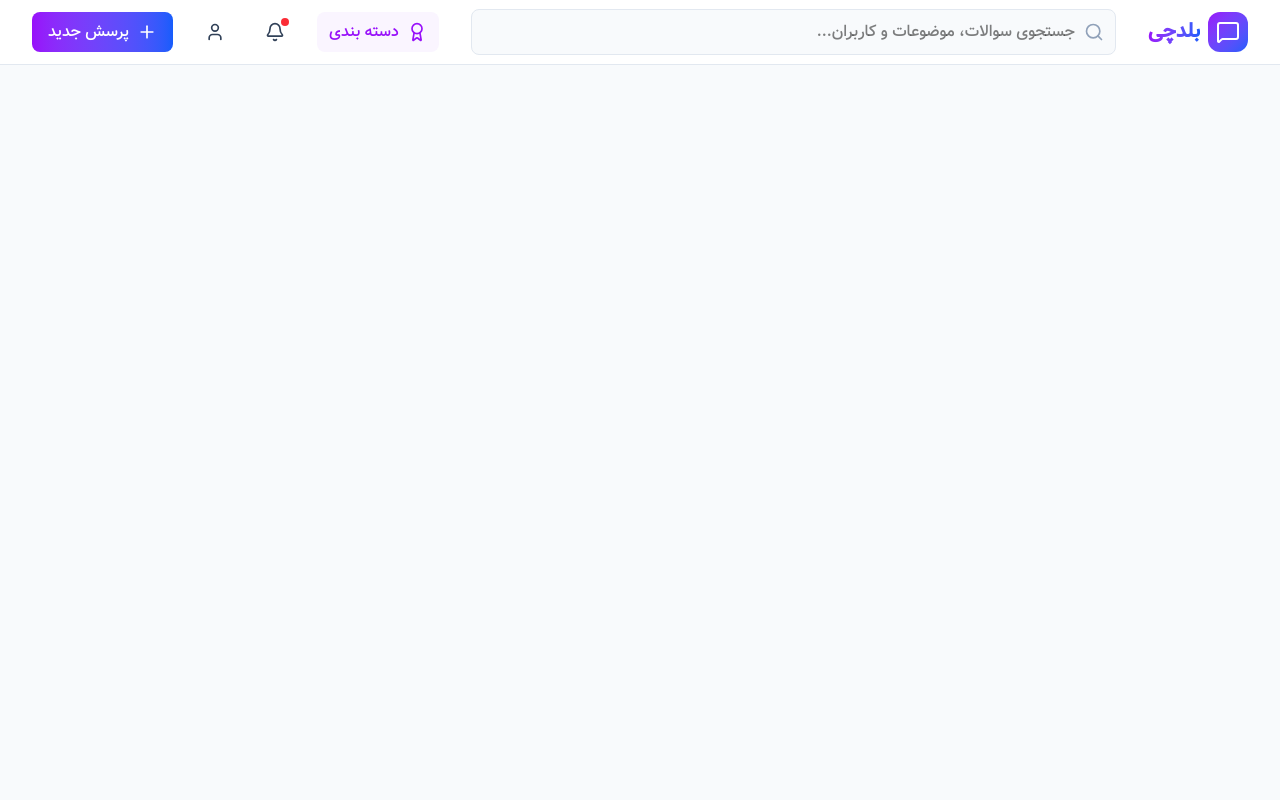
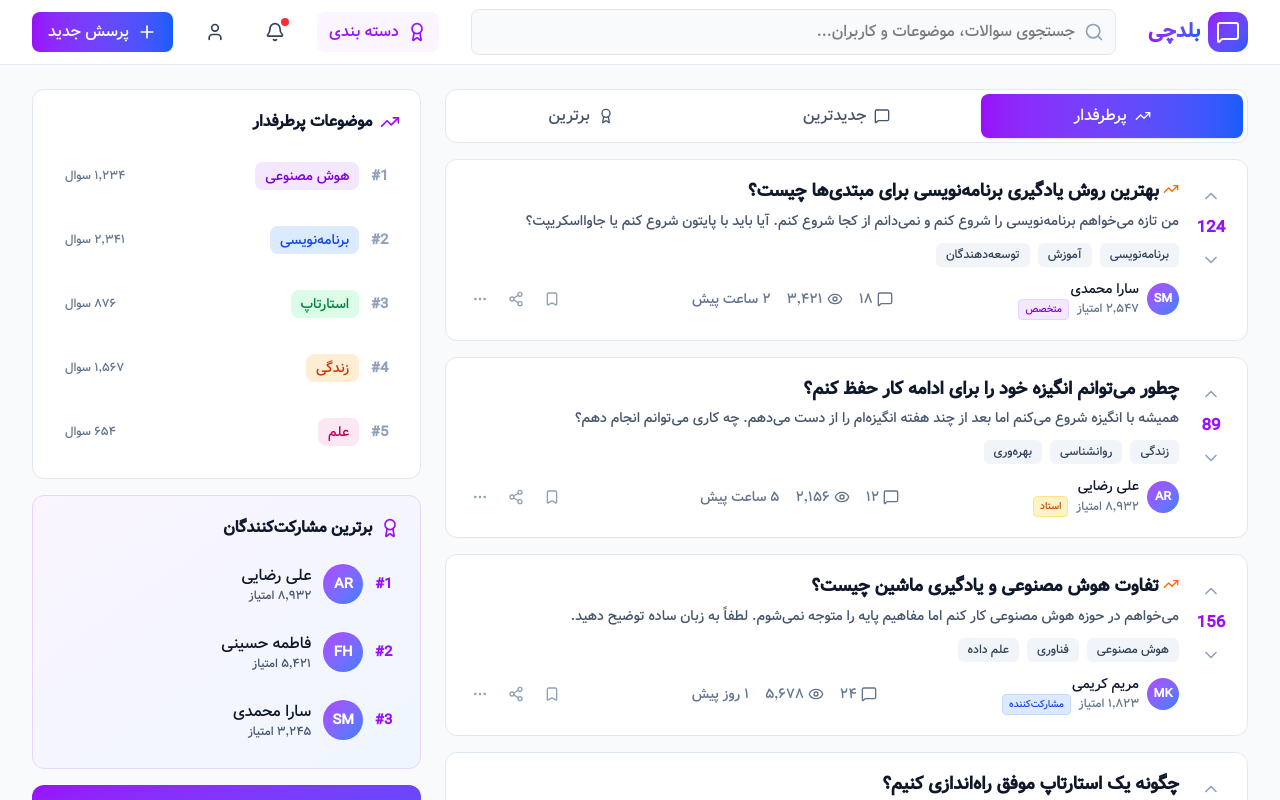
Before and after one commit to arsalannury/Baladchi, a React (Vite) app: page / in a window 1280 px wide. Shown: the top 800 px of the page. Built offline with nearby package versions, Linux system fonts and the light colour scheme.

Commit message:
- Clean Home page and create some components to reduce code repeat

```diff
--- a/src/pages/Home.tsx
+++ b/src/pages/Home.tsx
@@ -1,27 +1,250 @@
-// import Banner from "../shared/components/ui/Banner";
-import Header from "../shared/components/ui/Header";
+import { Link } from "react-router";
+import { TrendingUp, Award, MessageSquare } from "lucide-react";
+import PostCard from "../shared/components/ui/PostCard";
+import Tab from "../shared/components/common/Tab";
+import { useState } from "react";
+import TrendingTopics from "../shared/components/ui/TrendingTopics";
+import BestContributers from "../shared/components/ui/BestContributers";
 
-const Home = () => {
-  // const [state, dispatchAction, isPending] = useActionState(login, null);
+interface Question {
+  id: string;
+  title: string;
+  content: string;
+  author: {
+    username: string;
+    name: string;
+    avatar: string;
+    reputation: number;
+    badge: string;
+  };
+  topics: string[];
+  votes: number;
+  answers: number;
+  views: number;
+  timestamp: string;
+  trending?: boolean;
+}
 
-  // function login(state): object {
-  //   return {
-  //     userName: "Arsalan",
-  //     password: "123456",
-  //   };
-  // }
+const mockQuestions: Question[] = [
+  {
+    id: "1",
+    title: "بهترین روش یادگیری برنامه‌نویسی برای مبتدی‌ها چیست؟",
+    content:
+      "من تازه می‌خواهم برنامه‌نویسی را شروع کنم و نمی‌دانم از کجا شروع کنم. آیا باید با پایتون شروع کنم یا جاوااسکریپت؟",
+    author: {
+      username: "sara_mohammadi",
+      name: "سارا محمدی",
+      avatar: "SM",
+      reputation: 2547,
+      badge: "expert",
+    },
+    topics: ["برنامه‌نویسی", "آموزش", "توسعه‌دهندگان"],
+    votes: 124,
+    answers: 18,
+    views: 3421,
+    timestamp: "۲ ساعت پیش",
+    trending: true,
+  },
+  {
+    id: "2",
+    title: "چطور می‌توانم انگیزه خود را برای ادامه کار حفظ کنم؟",
+    content:
+      "همیشه با انگیزه شروع می‌کنم اما بعد از چند هفته انگیزه‌ام را از دست می‌دهم. چه کاری می‌توانم انجام دهم؟",
+    author: {
+      username: "ali_rezaei",
+      name: "علی رضایی",
+      avatar: "AR",
+      reputation: 8932,
+      badge: "master",
+    },
+    topics: ["زندگی", "روانشناسی", "بهره‌وری"],
+    votes: 89,
+    answers: 12,
+    views: 2156,
+    timestamp: "۵ ساعت پیش",
+  },
+  {
+    id: "3",
+    title: "تفاوت هوش مصنوعی و یادگیری ماشین چیست؟",
+    content:
+      "می‌خواهم در حوزه هوش مصنوعی کار کنم اما مفاهیم پایه را متوجه نمی‌شوم. لطفاً به زبان ساده توضیح دهید.",
+    author: {
+      username: "maryam_karimi",
+      name: "مریم کریمی",
+      avatar: "MK",
+      reputation: 1823,
+      badge: "contributor",
+    },
+    topics: ["هوش مصنوعی", "فناوری", "علم داده"],
+    votes: 156,
+    answers: 24,
+    views: 5678,
+    timestamp: "۱ روز پیش",
+    trending: true,
+  },
+  {
+    id: "4",
+    title: "چگونه یک استارتاپ موفق راه‌اندازی کنیم؟",
+    content:
+      "یک ایده دارم اما نمی‌دانم از کجا شروع کنم. آیا اول باید محصول بسازم یا سرمایه‌گذار پیدا کنم؟",
+    author: {
+      username: "reza_ahmadi",
+      name: "رضا احمدی",
+      avatar: "RA",
+      reputation: 5421,
+      badge: "expert",
+    },
+    topics: ["کسب‌وکار", "استارتاپ", "کارآفرینی"],
+    votes: 67,
+    answers: 9,
+    views: 1834,
+    timestamp: "۳ ساعت پیش",
+  },
+  {
+    id: "5",
+    title: "بهترین کتاب‌های توسعه فردی که خوانده‌اید؟",
+    content:
+      "به دنبال کتاب‌هایی هستم که واقعاً تاثیرگذار باشند و زندگی را تغییر دهند. پیشنهادات شما چیست؟",
+    author: {
+      username: "fateme_hosseini",
+      name: "فاطمه حسینی",
+      avatar: "FH",
+      reputation: 3245,
+      badge: "expert",
+    },
+    topics: ["کتاب", "توسعه فردی", "یادگیری"],
+    votes: 43,
+    answers: 15,
+    views: 987,
+    timestamp: "۶ ساعت پیش",
+  },
+];
 
-  // function handleClickOnLogin() {
-  //   startTransition(() => {
-  //     dispatchAction();
-  //   });
-  // }
+const trendingTopics = [
+  { name: "هوش مصنوعی", count: 1234, color: "bg-purple-100 text-purple-700" },
+  { name: "برنامه‌نویسی", count: 2341, color: "bg-blue-100 text-blue-700" },
+  { name: "استارتاپ", count: 876, color: "bg-green-100 text-green-700" },
+  { name: "زندگی", count: 1567, color: "bg-orange-100 text-orange-700" },
+  { name: "علم", count: 654, color: "bg-pink-100 text-pink-700" },
+];
+
+function Home() {
+  const [activeTab, setActiveTab] = useState<"trending" | "recent" | "top">(
+    "trending",
+  );
 
   return (
-    <>
+    <div className="grid grid-cols-1 lg:grid-cols-12 gap-6">
+      {/* Main Content */}
+      <div className="lg:col-span-8 space-y-4">
+        <Tab.Container>
+          <Tab
+            tabId="trending"
+            onClick={() => setActiveTab("trending")}
+            isActive={activeTab === "trending"}
+            icon={<TrendingUp className="w-4 h-4" />}
+            title="پرطرفدار"
+          />
+          <Tab
+            tabId="trending"
+            onClick={() => setActiveTab("recent")}
+            isActive={activeTab === "recent"}
+            icon={<MessageSquare className="w-4 h-4" />}
+            title="جدیدترین"
+          />
+          <Tab
+            tabId="trending"
+            onClick={() => setActiveTab("top")}
+            isActive={activeTab === "top"}
+            icon={<Award className="w-4 h-4" />}
+            title="برترین"
+          />
+        </Tab.Container>
 
-    </>
+        {/* Questions Feed */}
+        <div className="space-y-4">
+          {mockQuestions.map((question) => (
+            <PostCard key={question.id} question={question} />
+          ))}
+        </div>
+      </div>
+
+      {/* Sidebar */}
+      <div className="lg:col-span-4 space-y-4">
+        {/* Trending Topics */}
+        <div className="bg-white rounded-xl border border-slate-200 p-5">
+          <h3 className="font-bold text-slate-900 mb-4 flex items-center gap-2">
+            <TrendingUp className="w-5 h-5 text-purple-600" />
+            موضوعات پرطرفدار
+          </h3>
+          <div className="space-y-3">
+            {trendingTopics.map((topic, index) => (
+              <TrendingTopics
+                key={topic.name}
+                color={topic.color}
+                name={topic.name}
+                count={topic.count}
+                index={index}
+              />
+            ))}
+          </div>
+        </div>
+
+        {/* Top Contributors */}
+        <div className="bg-linear-to-br from-purple-50 to-blue-50 rounded-xl border border-purple-200 p-5">
+          <h3 className="font-bold text-slate-900 mb-4 flex items-center gap-2">
+            <Award className="w-5 h-5 text-purple-600" />
+            برترین مشارکت‌کنندگان
+          </h3>
+          <div className="space-y-3">
+            {[
+              {
+                name: "علی رضایی",
+                username: "ali_rezaei",
+                reputation: 8932,
+                avatar: "AR",
+              },
+              {
+                name: "فاطمه حسینی",
+                username: "fateme_hosseini",
+                reputation: 5421,
+                avatar: "FH",
+              },
+              {
+                name: "سارا محمدی",
+                username: "sara_mohammadi",
+                reputation: 3245,
+                avatar: "SM",
+              },
+            ].map((user, index) => (
+              <BestContributers
+                key={user.username}
+                username={user.username}
+                avatar={user.avatar}
+                name={user.name}
+                reputation={user.reputation}
+                index={index}
+              />
+            ))}
+          </div>
+        </div>
+
+        {/* CTA Card */}
+        <div className="bg-linear-to-br from-purple-600 to-blue-600 rounded-xl p-6 text-white">
+          <h3 className="font-bold text-lg mb-2">سوال دارید؟</h3>
+          <p className="text-purple-100 text-sm mb-4">
+            از جامعه دانش‌یار بپرسید و پاسخ‌های کاربردی دریافت کنید.
+          </p>
+          <Link
+            to="/ask"
+            className="block w-full px-4 py-2.5 bg-white text-purple-600 rounded-lg font-medium text-center hover:shadow-lg transition-shadow"
+          >
+            پرسش جدید
+          </Link>
+        </div>
+      </div>
+    </div>
   );
-};
+}
 
 export default Home;
```
